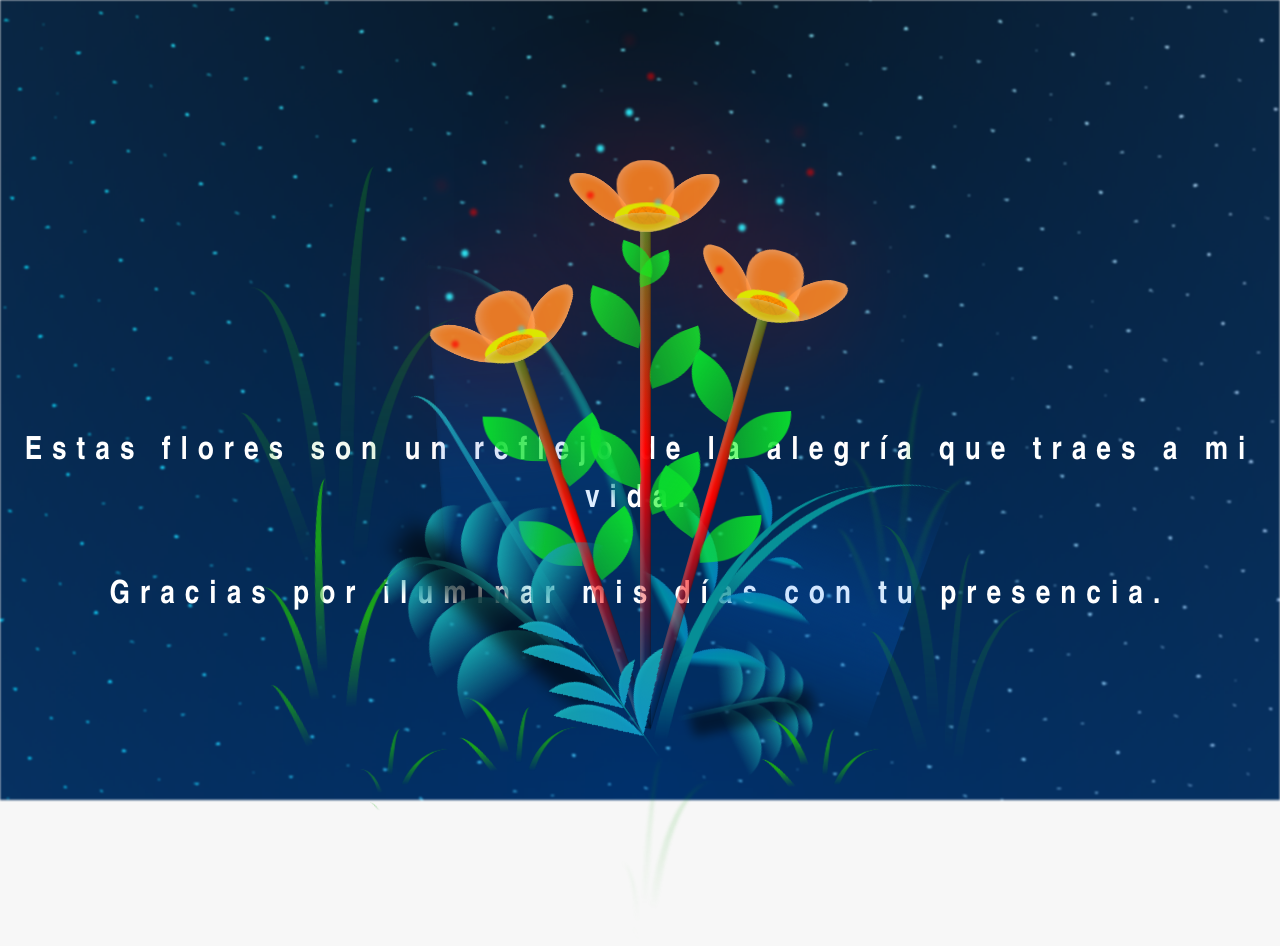
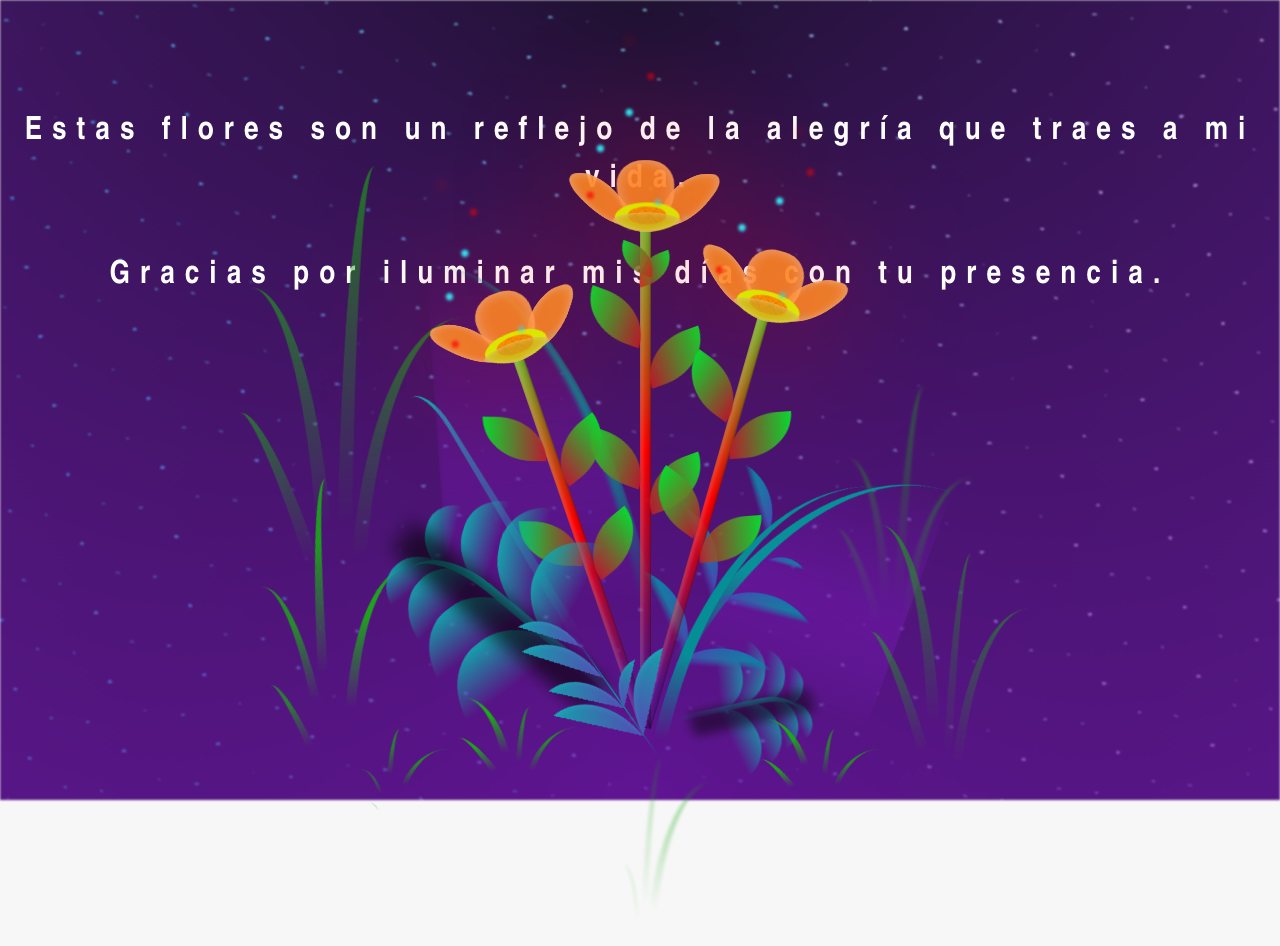
Before and after one commit to UserName1306w/Holaau, a plain HTML site: page flores.html in a window 1280 px wide. Drawn offline with Linux system fonts and the light colour scheme.

Commit message:
main.css

```diff
--- a/css/main.css
+++ b/css/main.css
@@ -8,7 +8,7 @@
 
 :root
 {
-  --dark-color: #0073ff48;
+  --dark-color: #7919b9a1;
 }
 
 body
@@ -32,6 +32,7 @@ body
   z-index: 1;
   font-weight: bold;
   letter-spacing: 3px;
+  text-align: center;
 }
 @media only screen and (max-width: 600px)
 {
@@ -39,14 +40,14 @@ body
   #lyrics
   {
     font-size: 35px; /* Reduce el tamaño del texto para dispositivos más pequeños */
-    margin-bottom: 530px;
+    margin-bottom: 250px;
     letter-spacing: 3px;
   }
 
 }
 .titulo
 {
-  margin-bottom: 180px;
+  margin-bottom: 500px;
   font-family: "Arial Narrow", Arial, sans-serif;
   color: rgb(255, 255, 255);
   position: absolute;
@@ -421,7 +422,7 @@ body
       transparent,
       rgba(255, 255, 255, 0.2)
     ),
-    linear-gradient(to top, transparent 10%, #ff0000, #488b27);
+    linear-gradient(to top, transparent 10%, #ff0000, #67cc34);
   box-shadow: inset 0 0 2px rgba(0, 0, 0, 0.5);
   -webkit-animation: grow-flower-tree 4s backwards;
   animation: grow-flower-tree 4s backwards;
@@ -436,7 +437,7 @@ body
   height: var(--h);
   border-top-right-radius: var(--h);
   border-bottom-left-radius: var(--h);
-  background-image: linear-gradient(to top, rgba(14, 255, 22, 0.52), #09d72f);
+  background-image: linear-gradient(to top, rgba(209, 27, 27, 0.788), #09d72f);
 }
 .flower__line__leaf--1 {
   transform: rotate(70deg) rotateY(30deg);
```
